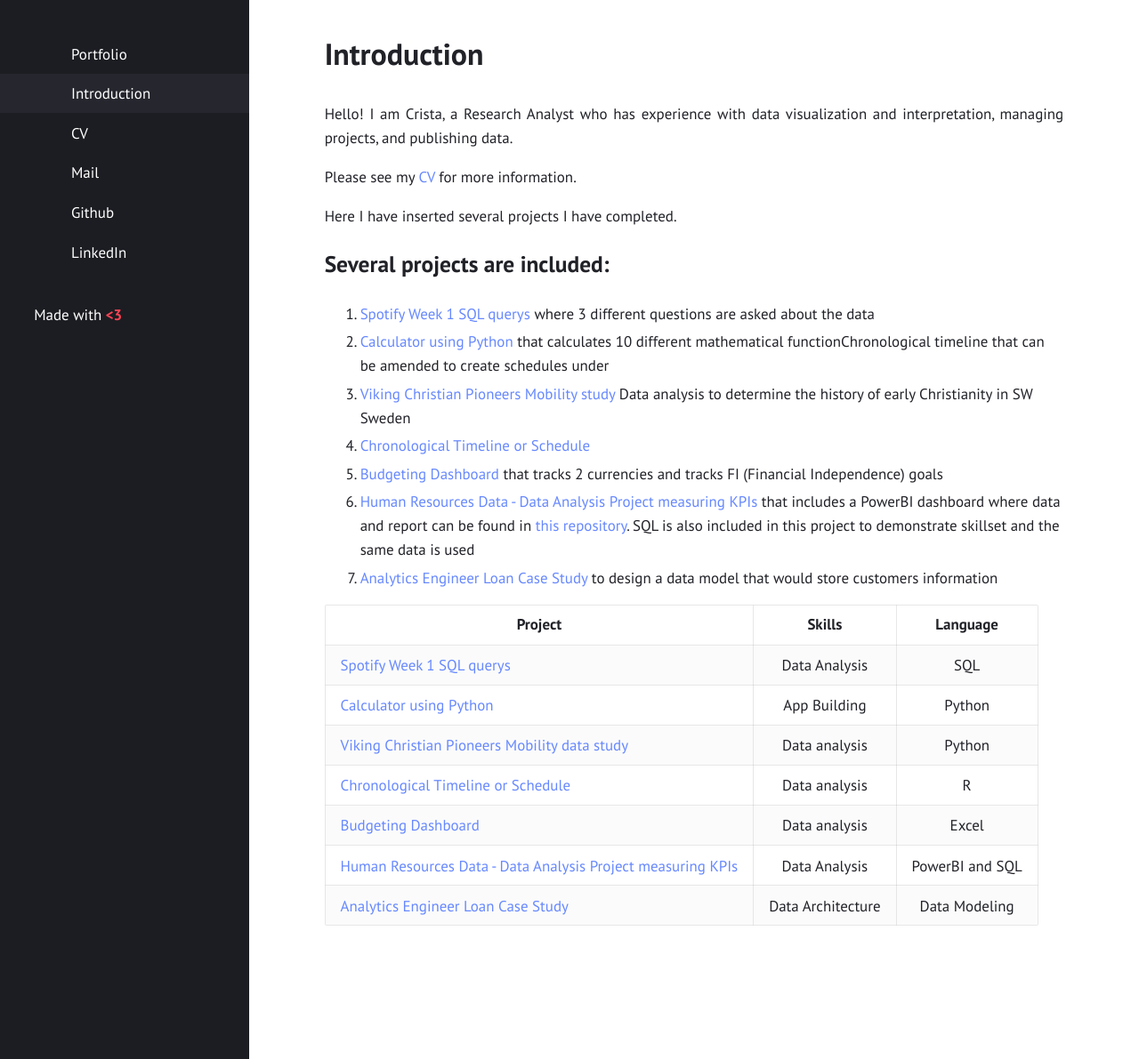
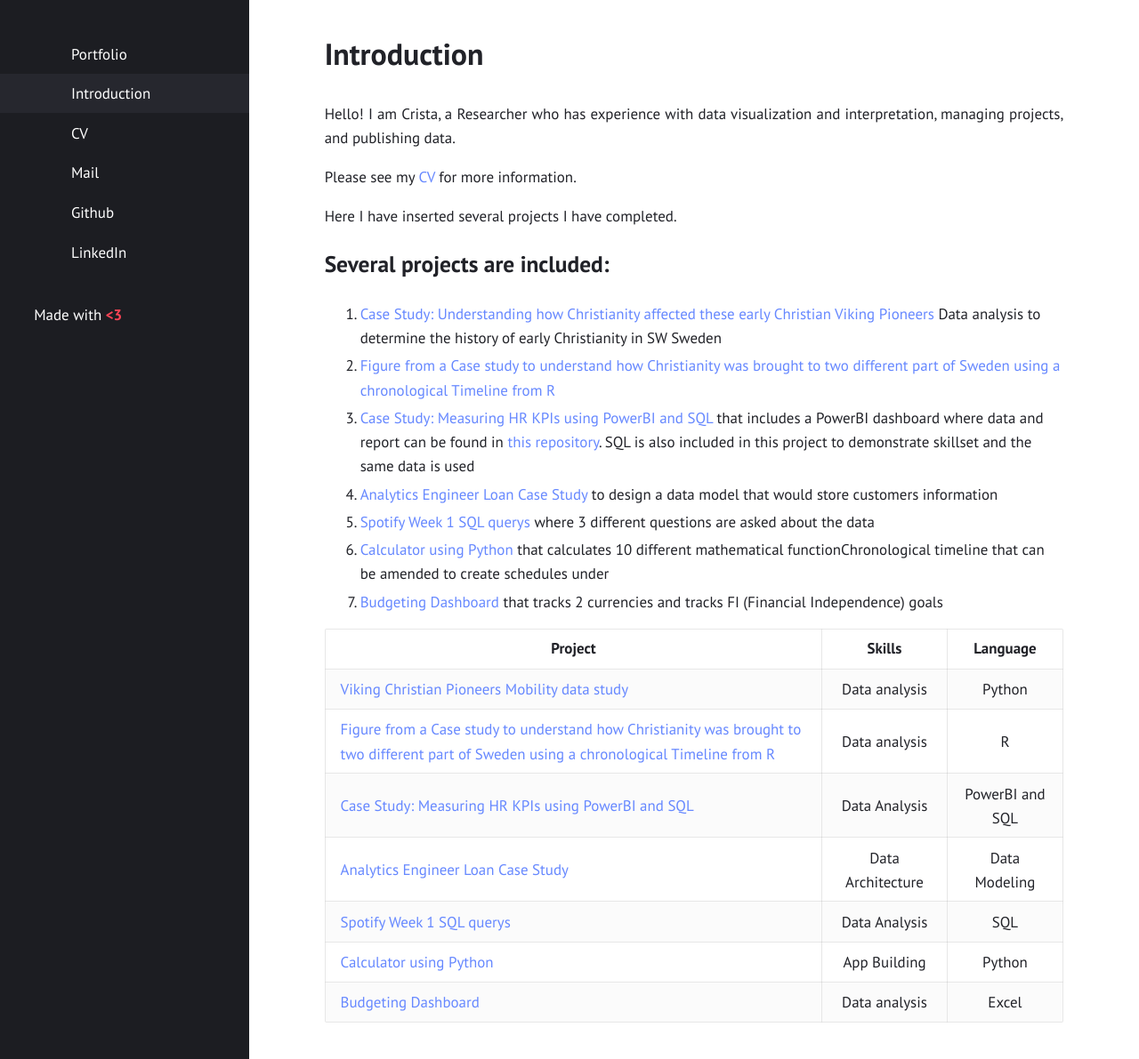
Before and after one commit to cwathen/Portfolio, a Jekyll site: the page built from README.md, in a window 1280 px wide and 1191 px high. Shown: the whole window at 89% size. Built offline with Jekyll 4.4.1, drawn with Linux system fonts in a browser that asks for light colours.

Commit message:
update to CV and case study titles

```diff
--- a/_posts/2022-06-12-Chronological_timeline.md
+++ b/_posts/2022-06-12-Chronological_timeline.md
@@ -1,5 +1,5 @@
 ---
-title:  "Part of a Case study to understand how Christianity was brought to two different part of Sweden using a chronological Timeline from R"
+title:  "Figure from a Case study to understand how Christianity was brought to two different part of Sweden using a chronological Timeline from R"
 mathjax: true
 layout: post
 categories: media
--- a/_posts/2023-07-03-HR_Dashboard_PowerBi.md
+++ b/_posts/2023-07-03-HR_Dashboard_PowerBi.md
@@ -1,5 +1,5 @@
 ---
-title:  "Measuring HR KPIs using PowerBI and SQL"
+title:  "Case Study: Measuring HR KPIs using PowerBI and SQL"
 mathjax: true
 layout: post
 categories: media
```
Also changed, not shown: README.md.
